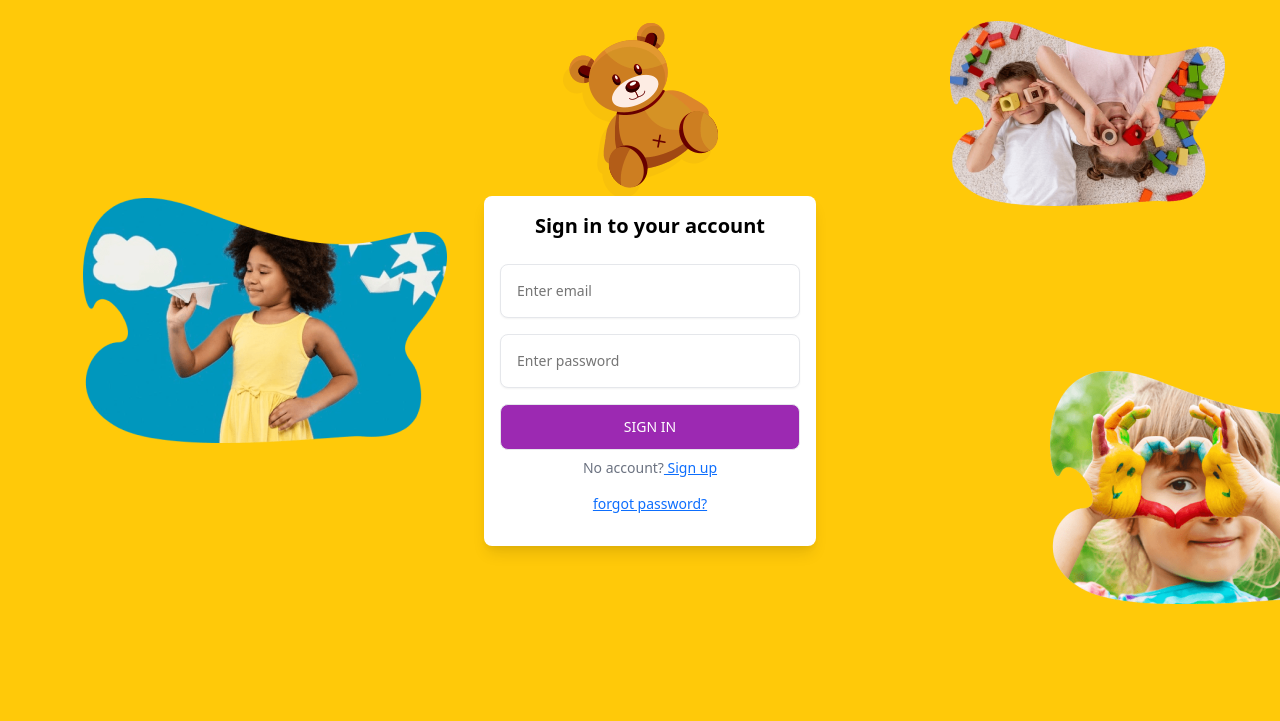
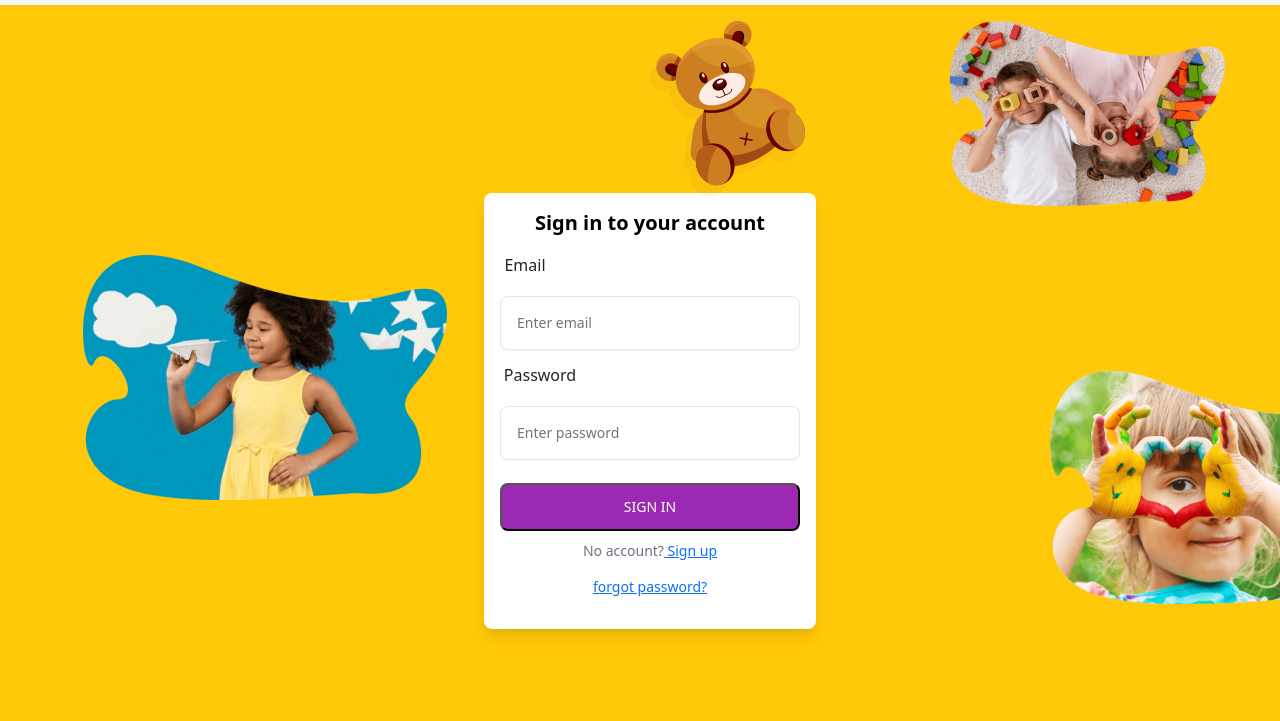
Before and after one commit to Lic-AlexGomez/DAYCARELALY, a React app: page / in a window 1280 px wide. Shown: the part 79-800 px from the top of the page. Built offline with nearby package versions, Linux system fonts and the light colour scheme; no server answers.

Commit message:
se agrgo onSubmit al form

```diff
--- a/src/front/js/pages/login.jsx
+++ b/src/front/js/pages/login.jsx
@@ -1,21 +1,52 @@
-import React from "react";
+import React, {  useContext, useState } from "react";
+import { Context } from "../store/appContext";
+import { useNavigate,Link } from "react-router-dom";
+import { Navbar } from "../component/navbar";
 import image4 from "../../img/image-4.png"
 import image5 from "../../img/image-5.png";
 import image6 from "../../img/image-6.png";
 import image7 from "../../img/image-7.png"
-import { Link } from "react-router-dom";
+
 
 const Login = () => {
+    const { store, actions } = useContext(Context);
+    const navigate = useNavigate();
+    const [dataLogin ,setDataLogin] = useState({
+        "email":"",
+        "password":""
+    })
+
+    const handleChangeLogin = (e)=>{
+        const{name,value} = e.target
+        setDataLogin(prevData =>({
+        ...prevData,[name]:value
+
+        }))
+    }
+
+    const handleLogin = async (e) => {
+        e.preventDefault();
+        try {
+            const result = await actions.login( dataLogin.email, dataLogin.password);
+            if (result ) {
+                navigate(``);
+            }
+        } catch (error) {
+            console.error("Error", error);
+        }
+    };
     return (
         <>
-            <form className="form">
+            <form className="form" onSubmit={handleLogin}>
                 <p className="form-title">Sign in to your account</p>
                 <div className="input-container">
+                    <p className="Email">Email</p>
                     <input type="email" placeholder="Enter email" />
                     <span>
                     </span>
                 </div>
                 <div className="input-container">
+                    <p className="Password">Password</p>
                     <input type="password" placeholder="Enter password" />
                 </div>
                 <button type="submit" className="submit">
--- a/src/front/styles/index.css
+++ b/src/front/styles/index.css
@@ -10,7 +10,7 @@ body{
     border-radius: 0.5rem;
     box-shadow: 0 10px 15px -3px rgba(0, 0, 0, 0.1), 0 4px 6px -2px rgba(0, 0, 0, 0.05);
     position: absolute;
-    top: 55%;
+    top: 60%;
     left: 50%;
     transform: translate(-50%, -50%);
     margin:10px;
@@ -23,15 +23,25 @@ body{
     text-align: center;
     color: #000;
   }
+  .Email{
+    margin-right: 250px;
+  }
+  .Password{
+    margin-right: 220px;
+    margin-top: 10px;
+  }
 
-  .input-container {
+  input-container {
     position: relative;
   }
 
-  .input-container input, .form button {
+  .input-container input {
     outline: none;
     border: 1px solid #e5e7eb;
-    margin: 8px 0;
+    margin: 3px 0;
+  }
+  button{
+margin: 20px 0 10px 0 ;
   }
 
   .input-container input {
@@ -71,9 +81,7 @@ body{
   .signup-link a {
     text-decoration: underline;
   }
-  .img-container{
-    display:inline-flexbox
-  }
+
   .img6{
     position: absolute;
     top:100px ;
@@ -82,7 +90,10 @@ body{
     padding-bottom: 50px;
   }
   .img7{
-    margin-top: 15px;
+    position: absolute;
+    top:100px ;
+    left:650px ;
+
 
   }
   .img5{
@@ -94,6 +105,7 @@ body{
   }
   .img4{
     margin-right: 750px;
+    margin-top: 250px;
 
 
 
```
